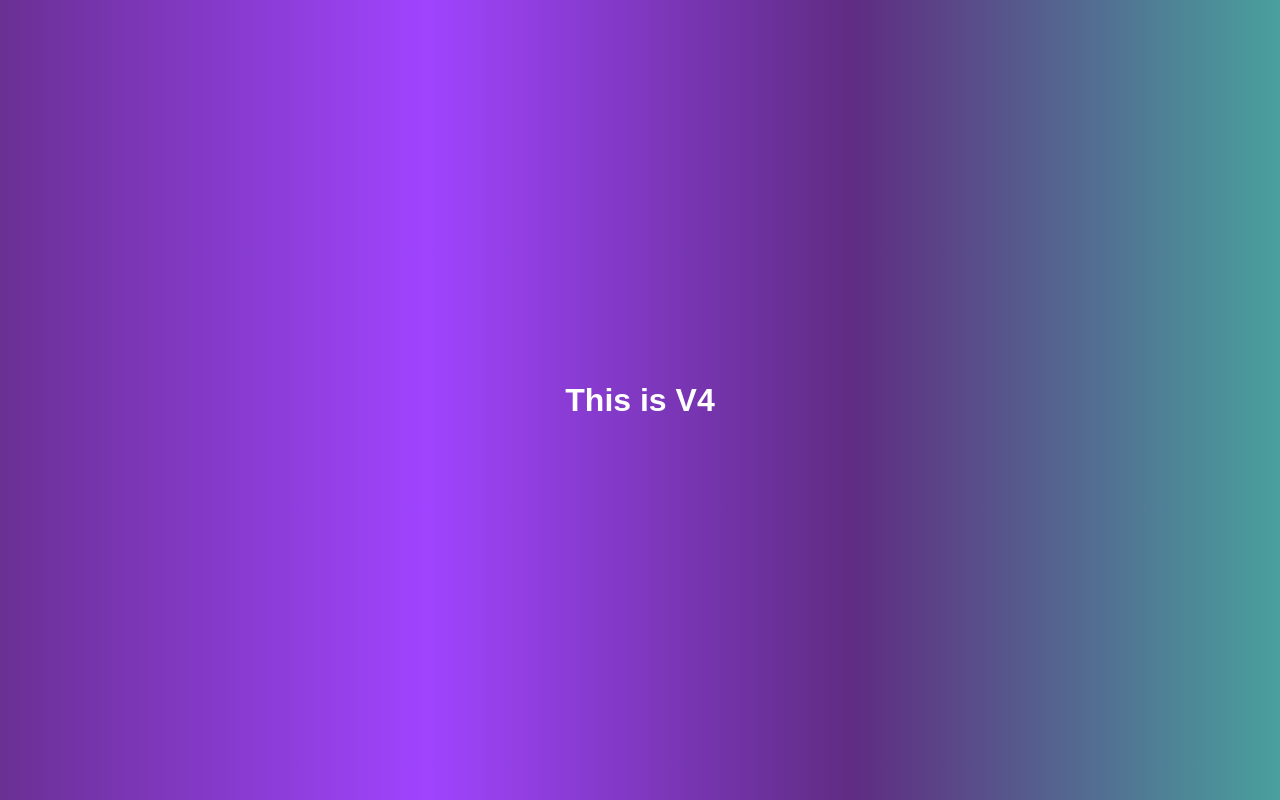
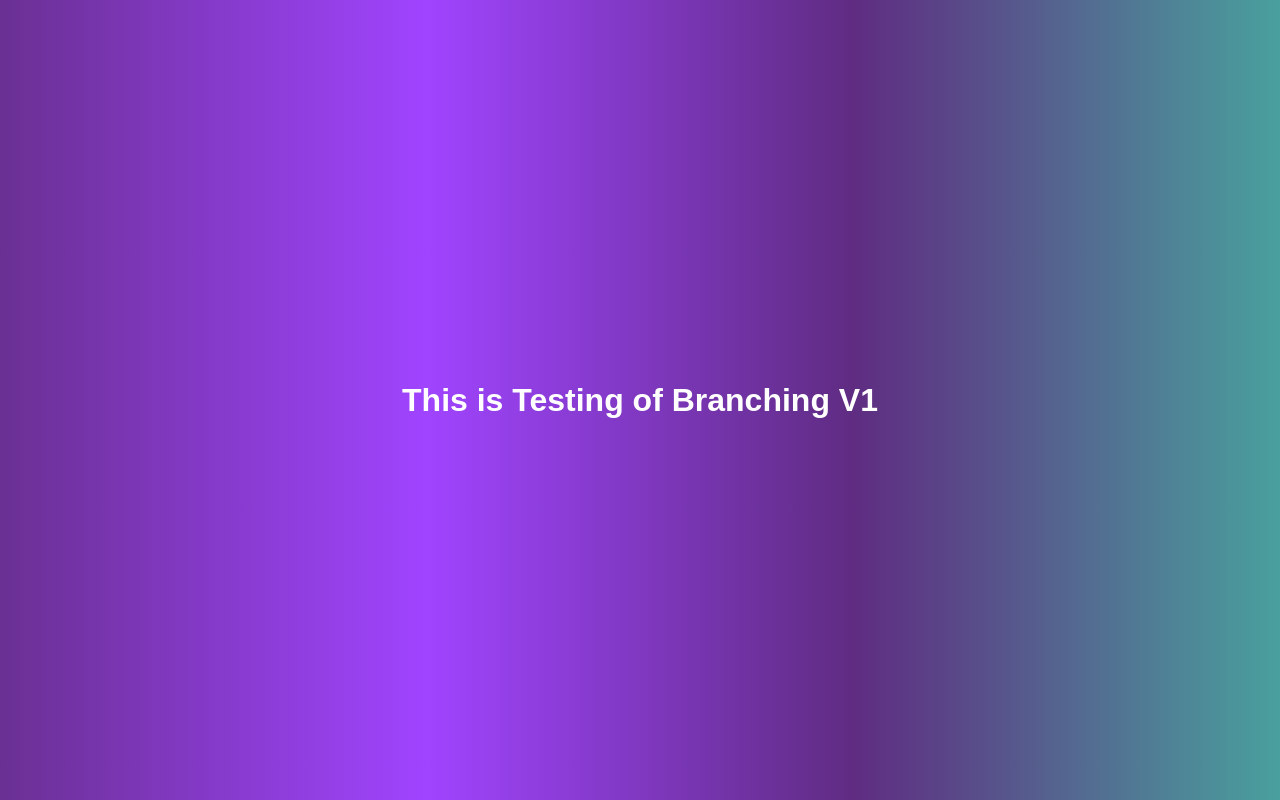
Before and after one commit to Anubrata-Mallick/my-repo, a plain HTML site: page index2.html in a window 1280 px wide. Drawn offline with Linux system fonts and the light colour scheme.

Commit message:
New Design V1

```diff
--- a/index2.html
+++ b/index2.html
@@ -7,6 +7,6 @@
     <title>Document</title>
 </head>
 <body>
-    <h1>This is V4</h1>
+    <h1>This is Testing of Branching V1</h1>
 </body>
 </html>
```
